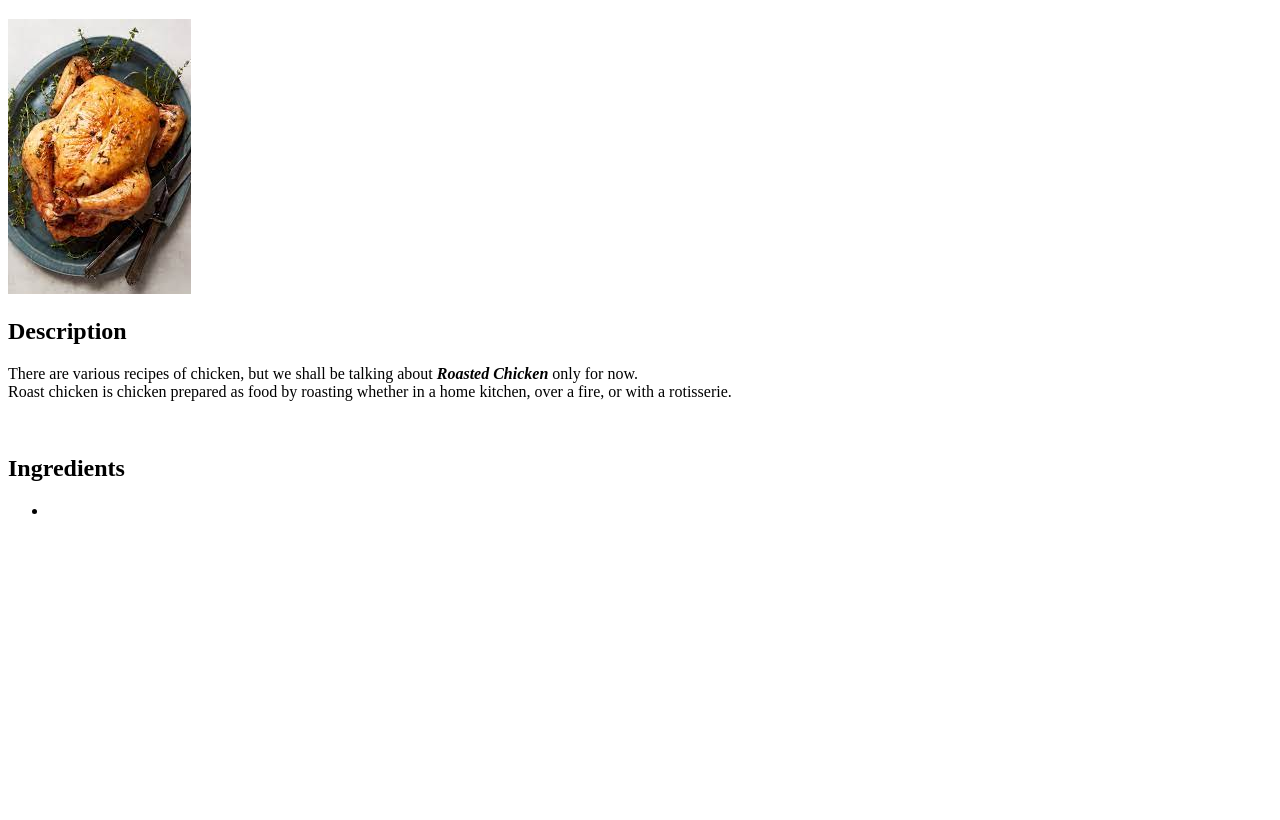
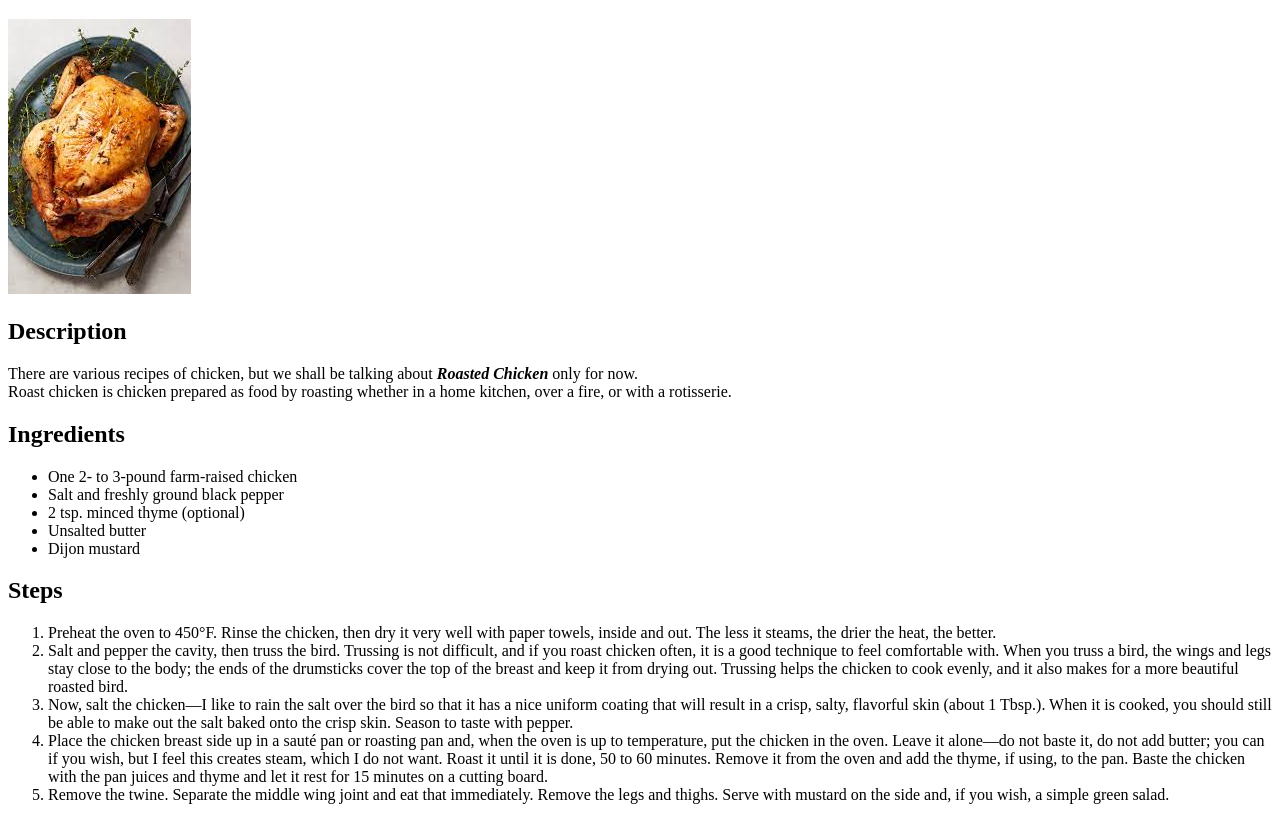
Before and after one commit to ummusumayyah/odin-recipes, a plain HTML site: page recipes/chicken.html in a window 1280 px wide. Shown: the part 79-899 px from the top of the page. Before the commit the page ends 800 px from the top, so only its background shows below. Drawn offline with Linux system fonts and the light colour scheme.

Commit message:
Remove br element, add content to ul and ol
remove br to reduce unnecessary spare between description paragragh. Add content to ul element. add ol element and its content.

```diff
--- a/recipes/chicken.html
+++ b/recipes/chicken.html
@@ -12,13 +12,27 @@
     <img src="../images/chicken.jpeg" alt="A roasted chicken">
     <br>
     <h2>Description</h2>
-   <p>There are various recipes of chicken, but we shall be talking about <b><i>Roasted Chicken</i></b> only for now. <br>
-   Roast chicken is chicken prepared as food by roasting whether in a home kitchen, over a fire, or with a rotisserie.</p>
-   <br>
+   <p>
+   There are various recipes of chicken, but we shall be talking about <b><i>Roasted Chicken</i></b> only for now. <br>
+   Roast chicken is chicken prepared as food by roasting whether in a home kitchen, over a fire, or with a rotisserie.
+   </p>
+
    <h2>Ingredients</h2>
    <ul>
-    <li></li>
+    <li>One 2- to 3-pound farm-raised chicken</li>
+    <li>Salt and freshly ground black pepper</li>
+    <li>2 tsp. minced thyme (optional)</li>
+    <li>Unsalted butter</li>
+    <li>Dijon mustard</li>
    </ul>
+   <h2>Steps</h2>
+   <ol>
+    <li>Preheat the oven to 450°F. Rinse the chicken, then dry it very well with paper towels, inside and out. The less it steams, the drier the heat, the better.</li>
+    <li>Salt and pepper the cavity, then truss the bird. Trussing is not difficult, and if you roast chicken often, it is a good technique to feel comfortable with. When you truss a bird, the wings and legs stay close to the body; the ends of the drumsticks cover the top of the breast and keep it from drying out. Trussing helps the chicken to cook evenly, and it also makes for a more beautiful roasted bird.</li>
+    <li>Now, salt the chicken—I like to rain the salt over the bird so that it has a nice uniform coating that will result in a crisp, salty, flavorful skin (about 1 Tbsp.). When it is cooked, you should still be able to make out the salt baked onto the crisp skin. Season to taste with pepper.</li>
+    <li>Place the chicken breast side up in a sauté pan or roasting pan and, when the oven is up to temperature, put the chicken in the oven. Leave it alone—do not baste it, do not add butter; you can if you wish, but I feel this creates steam, which I do not want. Roast it until it is done, 50 to 60 minutes. Remove it from the oven and add the thyme, if using, to the pan. Baste the chicken with the pan juices and thyme and let it rest for 15 minutes on a cutting board.</li>
+    <li>Remove the twine. Separate the middle wing joint and eat that immediately. Remove the legs and thighs. Serve with mustard on the side and, if you wish, a simple green salad.</li>
+   </ol>
 
 </body>
 </html>
```
